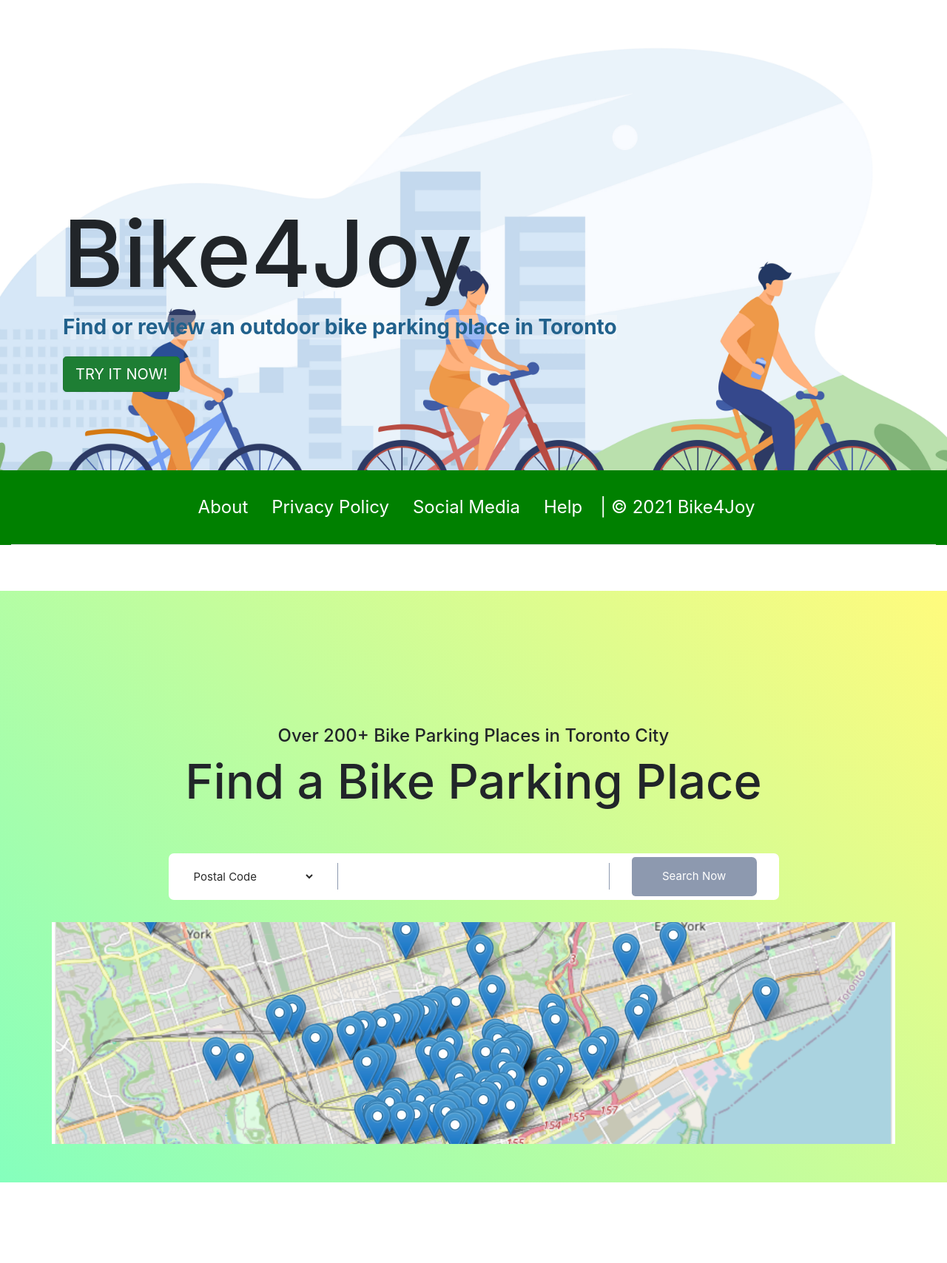
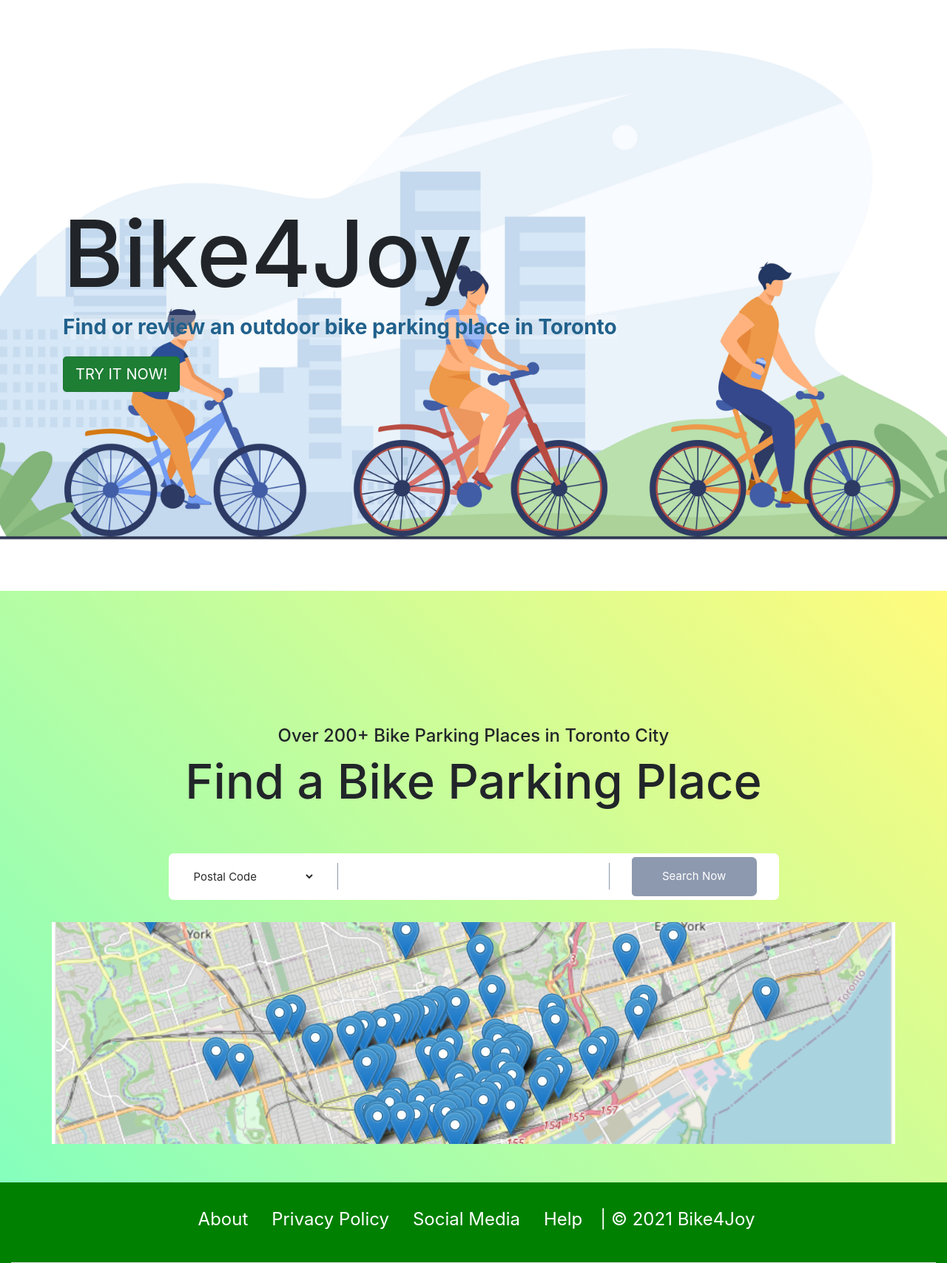
Before and after one commit to billsong0407/Bike4Joy, a PHP site: page / in a window 1280 px wide. Shown: the part 63-1771 px from the top of the page at 74% size. Before the commit the page ends 1662 px from the top, so only its background shows below. Run offline with PHP 8.4, Linux system fonts and the light colour scheme; some libraries are stand-ins or nearby versions.

Commit message:
fix footer position

```diff
--- a/assets/css/all-pages.css
+++ b/assets/css/all-pages.css
@@ -1,3 +1,7 @@
+html, body {
+  position: relative;
+  min-height: 100%;
+}
 
 .page-footer {
   background-color: green;
@@ -6,5 +10,5 @@
 .page-footer footer .nav-link{
   font-size: 24px;
   color: white !important;
-  bottom: 0;
+  height: 60px;
 }
--- a/index.html
+++ b/index.html
@@ -122,8 +122,8 @@
             </div>
         </div>
     </div>
-    <div class="container-fluid page-footer fixed-bottom">
-        <footer class="pt-4 footer">
+    <div class="container-fluid page-footer">
+        <footer class="pt-4">
             <ul class="nav justify-content-center border-bottom pb-4">
                 <li class="nav-item"><a href="#" class="nav-link px-3">About</a></li>
                 <li class="nav-item"><a href="#" class="nav-link px-3">Privacy Policy</a></li>
```
